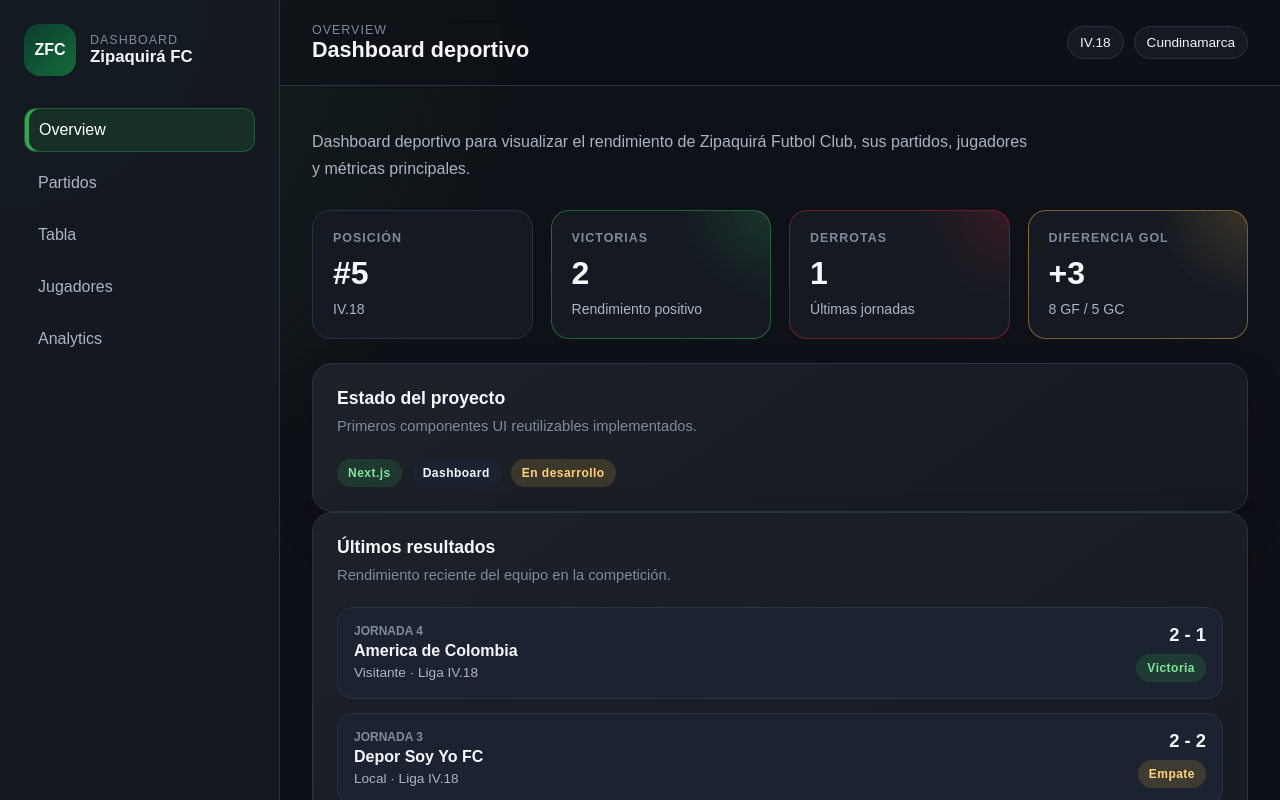
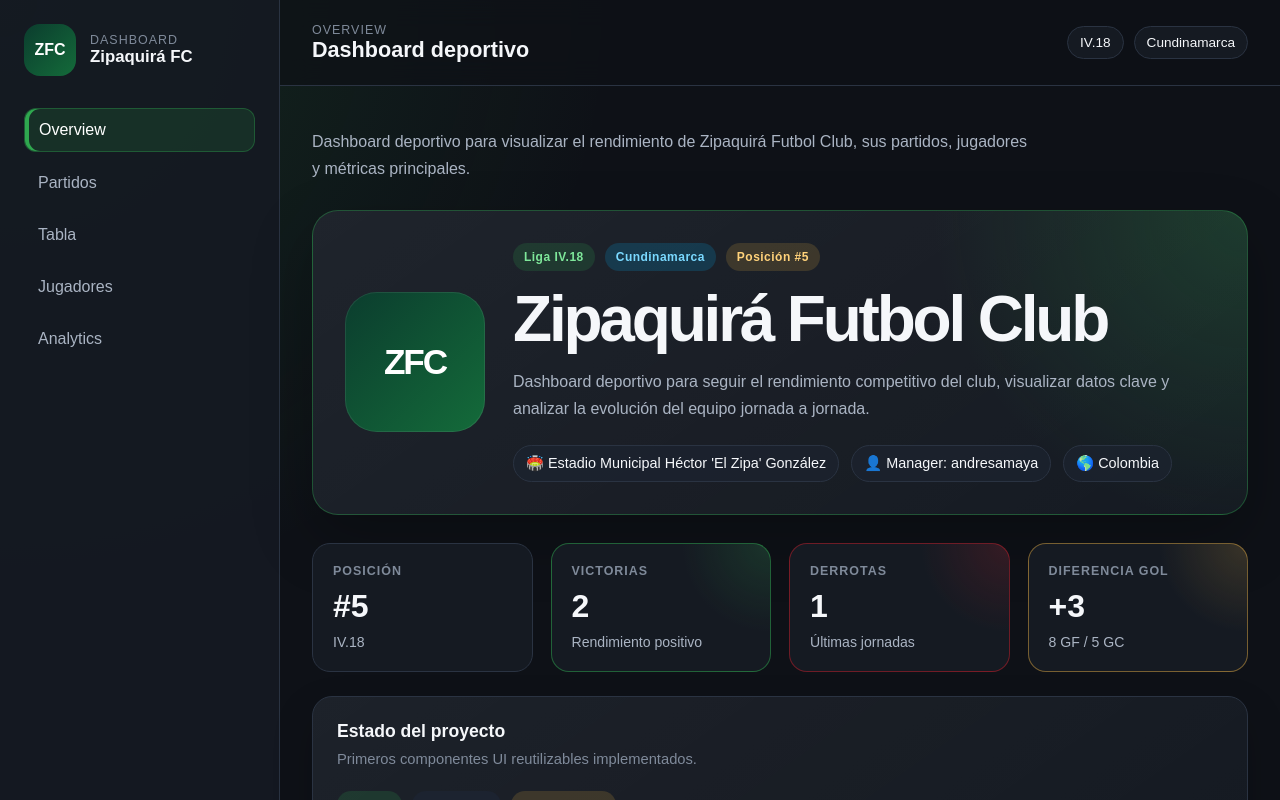
Before and after one commit to ea0627/zipaquira-fc-analytics, a Next.js app: page / in a window 1280 px wide. Shown: the top 800 px of the page. Built offline with nearby package versions, Linux system fonts and the light colour scheme.

Commit message:
Parte II.4: agregar Hero del club al Overview

```diff
--- a/src/app/globals.css
+++ b/src/app/globals.css
@@ -520,3 +520,93 @@ select {
     align-items: flex-start;
   }
 }
+
+.team-hero {
+  display: grid;
+  grid-template-columns: 140px 1fr;
+  gap: 28px;
+  align-items: center;
+  margin-bottom: 28px;
+  padding: 32px;
+  border: 1px solid rgba(47, 168, 79, 0.38);
+  border-radius: 26px;
+  background:
+    radial-gradient(circle at top right, rgba(47, 168, 79, 0.22), transparent 32%),
+    linear-gradient(145deg, rgba(255, 255, 255, 0.045), transparent),
+    #151a22;
+  box-shadow: 0 24px 60px rgba(0, 0, 0, 0.25);
+}
+
+.team-hero__logo {
+  width: 140px;
+  height: 140px;
+  display: grid;
+  place-items: center;
+  border-radius: 32px;
+  background: linear-gradient(135deg, #0b3d2e, #146b3a);
+  color: #ffffff;
+  font-size: 2.2rem;
+  font-weight: 900;
+  letter-spacing: -0.06em;
+  box-shadow: inset 0 0 0 1px rgba(255, 255, 255, 0.08);
+}
+
+.team-hero__badges {
+  display: flex;
+  flex-wrap: wrap;
+  gap: 10px;
+  margin-bottom: 18px;
+}
+
+.team-hero__eyebrow {
+  margin-bottom: 8px;
+  color: #2fa84f;
+  font-size: 0.78rem;
+  font-weight: 800;
+  letter-spacing: 0.12em;
+  text-transform: uppercase;
+}
+
+.team-hero__title {
+  color: #f5f7fa;
+  font-size: clamp(2.2rem, 5vw, 4.6rem);
+  line-height: 0.95;
+  letter-spacing: -0.05em;
+}
+
+.team-hero__description {
+  max-width: 760px;
+  margin-top: 18px;
+  color: #aab4c3;
+  font-size: 1rem;
+  line-height: 1.7;
+}
+
+.team-hero__meta {
+  display: flex;
+  flex-wrap: wrap;
+  gap: 12px;
+  margin-top: 22px;
+  color: #f5f7fa;
+  font-size: 0.9rem;
+}
+
+.team-hero__meta span {
+  padding: 9px 12px;
+  border: 1px solid #2a3342;
+  border-radius: 999px;
+  background: rgba(28, 35, 48, 0.72);
+}
+
+@media (max-width: 760px) {
+  .team-hero {
+    grid-template-columns: 1fr;
+  }
+
+  .team-hero__logo {
+    width: 96px;
+    height: 96px;
+    border-radius: 24px;
+    font-size: 1.6rem;
+  }
+}
--- a/src/app/page.js
+++ b/src/app/page.js
@@ -6,6 +6,7 @@ import Card from "@/components/ui/Card";
 import club from "@/data/club";
 import RecentResults from "@/components/overview/RecentResults";
 import UpcomingMatch from "@/components/overview/UpcomingMatch";
+import TeamHero from "@/components/overview/TeamHero";
 
 export default function Home() {
   return (
@@ -15,6 +16,8 @@ export default function Home() {
         title={club.productName}
         description={`Dashboard deportivo para visualizar el rendimiento de ${club.name}, sus partidos, jugadores y métricas principales.`}
       />
+
+      <TeamHero />
 
       <div className="stats-grid">
         <StatCard
--- /dev/null
+++ b/src/components/overview/TeamHero.js
@@ -0,0 +1,34 @@
+import Badge from "@/components/ui/Badge";
+import club from "@/data/club";
+
+export default function TeamHero() {
+  return (
+    <section className="team-hero">
+      <div className="team-hero__logo">ZFC</div>
+
+      <div className="team-hero__content">
+        <div className="team-hero__badges">
+          <Badge tone="success">{club.status.competition}</Badge>
+          <Badge tone="info">{club.region}</Badge>
+          <Badge tone="warning">Posición #{club.status.currentPosition}</Badge>
+        </div>
+
+        <p className="team-hero__eyebrow">{club.productName}</p>
+
+        <h2 className="team-hero__title">{club.name}</h2>
+
+        <p className="team-hero__description">
+          Dashboard deportivo para seguir el rendimiento competitivo del club,
+          visualizar datos clave y analizar la evolución del equipo jornada a
+          jornada.
+        </p>
+
+        <div className="team-hero__meta">
+          <span>🏟️ {club.stadium}</span>
+          <span>👤 Manager: {club.manager}</span>
+          <span>🌎 {club.country}</span>
+        </div>
+      </div>
+    </section>
+  );
+}
```
